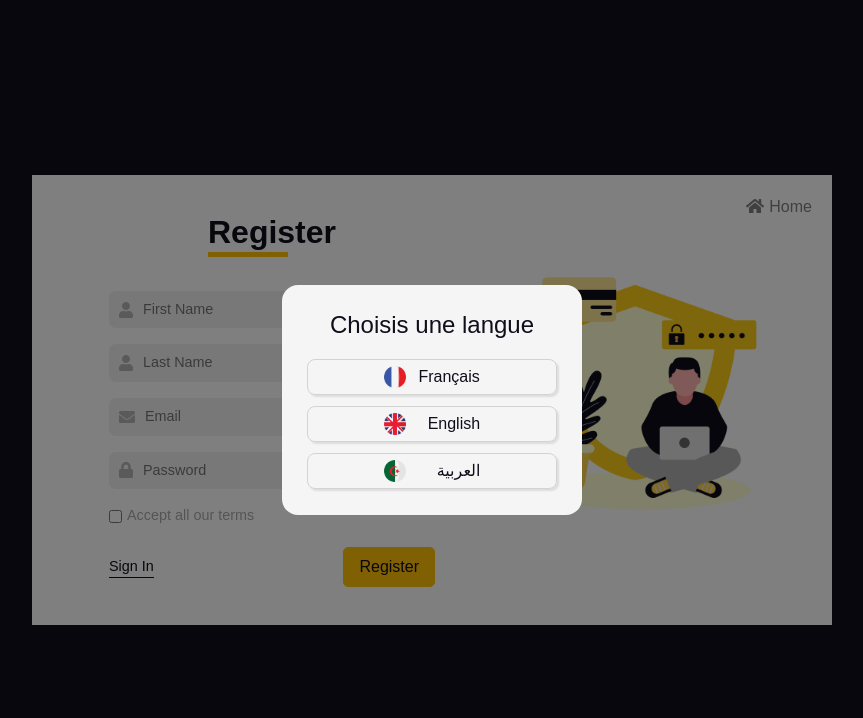
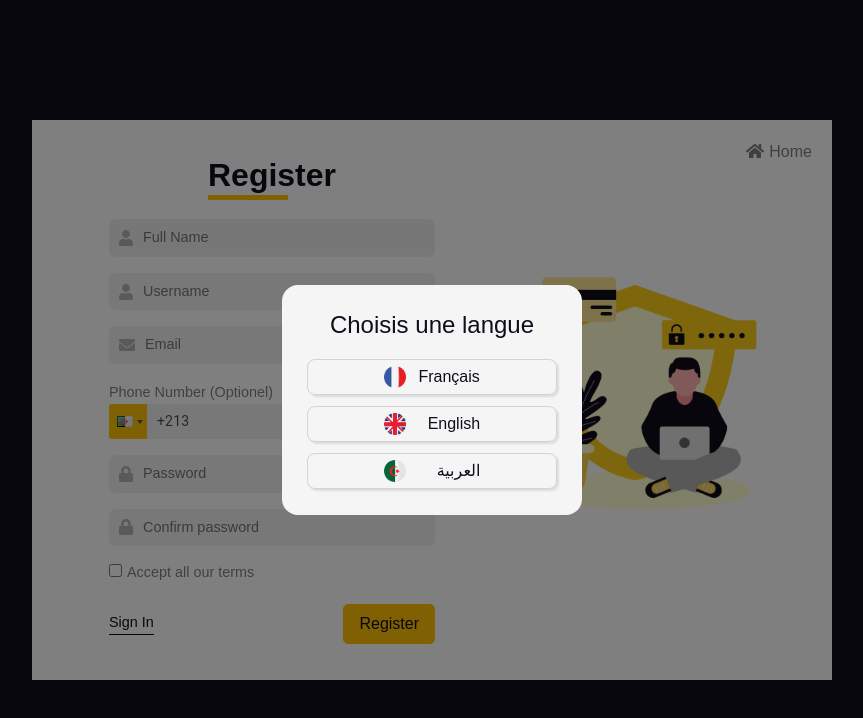
Before and after one commit to jugurthakcm/freelance-plateform, a React (Create React App) app: page /register in a window 1280 px wide. Shown: the top 718 px of the page, without its empty margins (208-1071 px from the left). Built offline with nearby package versions, Linux system fonts and the light colour scheme; a web font is replaced by a local one.

Commit message:
Adding input in Register page

```diff
--- a/package.json
+++ b/package.json
@@ -19,6 +19,7 @@
     "react-background-slider": "^2.0.0",
     "react-dom": "^17.0.1",
     "react-intl": "^5.10.6",
+    "react-phone-input-2": "^2.13.9",
     "react-router-dom": "^5.2.0",
     "react-scripts": "4.0.1",
     "react-stack-grid": "^0.7.1",
--- a/src/App.css
+++ b/src/App.css
@@ -16,6 +16,8 @@ body {
   }
 }
 
-input:focus {
+input:focus,
+button:focus,
+select:focus {
   outline: none !important;
 }
--- a/src/i18n/content/arabic.js
+++ b/src/i18n/content/arabic.js
@@ -43,9 +43,12 @@ const arabicContent = {
     register: {
       home: 'الرئيسية',
       title: 'تسجيل جديد',
-      firstName: 'الإسم',
-      lastName: 'اللقب',
+      fullName: 'الإسم الكامل',
+      username: 'إسم المستخدم',
+      email: 'البريد الإلكتروني',
+      phone: '(رقم الهاتف (إحتياطي',
       password: 'كلمة المرور',
+      confirmPassword: 'تأكيد كلمة المرور',
       terms: 'أقبل بالشروط',
       button: 'تسجيل',
       signIn: 'تسجيل الدخول',
--- a/src/i18n/content/english.js
+++ b/src/i18n/content/english.js
@@ -46,9 +46,12 @@ const englishContent = {
     register: {
       home: 'Home',
       title: 'Register',
-      firstName: 'First Name',
-      lastName: 'Last Name',
+      fullName: 'Full Name',
+      username: 'Username',
+      email: 'Email',
+      phone: 'Phone Number (Optionel)',
       password: 'Password',
+      confirmPassword: 'Confirm password',
       terms: 'Accept all our terms',
       button: 'Register',
       signIn: 'Sign In',
--- a/src/i18n/content/french.js
+++ b/src/i18n/content/french.js
@@ -43,9 +43,12 @@ const frenchContent = {
     register: {
       home: 'Acceuil',
       title: 'Inscription',
-      firstName: 'Prénom',
-      lastName: 'Nom',
+      fullName: 'Nom Complet',
+      username: 'Pseudo',
+      email: 'Email',
+      phone: 'Numéro de téléphone (Optionel)',
       password: 'Mot de passe',
+      confirmPassword: 'Confirmez votre mot de passe',
       terms: 'Accepter nos termes',
       button: 'Inscription',
       signIn: 'Connexion',
--- a/src/pages/Register.css
+++ b/src/pages/Register.css
@@ -5,7 +5,7 @@
   width: 100vw;
   height: 100vh;
   background-color: var(--black);
-  overflow: hidden;
+  overflow: auto;
 }
 
 .register__container {
@@ -14,7 +14,7 @@
   top: 50%;
   left: 50%;
   transform: translate(-50%, -50%);
-  height: 450px;
+  height: 560px;
   width: 100%;
   max-width: 800px;
   display: flex;
@@ -96,16 +96,50 @@
   color: rgb(180, 180, 180);
 }
 
+.register__phone {
+  margin-bottom: 1rem;
+}
+
+.register__phone label {
+  font-weight: 500;
+  font-size: 0.9rem;
+  color: gray;
+  margin-bottom: -5px;
+}
+
+.register__phone .react-tel-input input {
+  width: 100%;
+  background-color: rgb(240, 240, 240);
+  border: none;
+}
+
+.register__phone .react-tel-input input:focus {
+  box-shadow: none;
+}
+
+.register__phone .react-tel-input .flag-dropdown {
+  border: none;
+}
+
+.register__phone .react-tel-input .selected-flag {
+  background-color: var(--yellow) !important;
+}
+
+.register__phone .react-tel-input .selected-flag:hover {
+  background-color: var(--yellow) !important;
+}
+
 .register__checkbox {
   display: flex;
   align-items: center;
-  color: darkgray;
+  color: gray;
   font-weight: 500;
   font-size: 0.9rem;
 }
 
 .register__checkbox input {
   margin-right: 5px;
+  margin-top: -4px;
 }
 
 .register__submit {
--- a/src/pages/Register.js
+++ b/src/pages/Register.js
@@ -11,6 +11,8 @@ import {
 import { Link } from 'react-router-dom';
 import { FormattedMessage } from 'react-intl';
 import { useLanguageContext } from '../ContextAPI/LanguageProvider';
+import PhoneInput from 'react-phone-input-2';
+import 'react-phone-input-2/lib/style.css';
 
 const Register = () => {
   const handleSubmit = (e) => {
@@ -20,6 +22,15 @@ const Register = () => {
   const language = useLanguageContext()[0];
   const leftAfter = language !== 'arabic' ? '0' : 'unset';
   const rightAfter = language === 'arabic' ? '0' : 'unset';
+
+  // console.log(FetchCountries());
+  // const countries = FetchCountries();
+
+  // const handleChangePhone = () => {
+  //   var countrycode = document.getElementById('countrycode');
+  //   countrycode.options[countrycode.selectedIndex].text =
+  //     '+' + countrycode.value;
+  // };
 
   return (
     <div className="register">
@@ -35,11 +46,11 @@ const Register = () => {
             <div style={{ right: rightAfter, left: leftAfter }}></div>
           </h2>
           <form onSubmit={handleSubmit}>
-            <div className="register__firstName register__input">
+            <div className="register__fullName register__input">
               <FontAwesomeIcon icon={faUser} />
               <FormattedMessage
-                id="register.firstName"
-                defaultMessage="First Name"
+                id="register.fullName"
+                defaultMessage="Full Name"
               >
                 {(placeholder) => (
                   <input type="text" placeholder={placeholder} />
@@ -47,11 +58,11 @@ const Register = () => {
               </FormattedMessage>
             </div>
 
-            <div className="register__lastName register__input">
+            <div className="register_username register__input">
               <FontAwesomeIcon icon={faUser} />
               <FormattedMessage
-                id="register.lastName"
-                defaultMessage="Last Name"
+                id="register.username"
+                defaultMessage="Username"
               >
                 {(placeholder) => (
                   <input type="text" placeholder={placeholder} />
@@ -68,11 +79,30 @@ const Register = () => {
               </FormattedMessage>
             </div>
 
+            <div className="register__phone">
+              <label>
+                <FormattedMessage id="register.phone" />
+              </label>
+              <PhoneInput country={'dz'} />
+            </div>
+
             <div className="register__password register__input">
               <FontAwesomeIcon icon={faLock} />
               <FormattedMessage
                 id="register.password"
                 defaultMessage="Password"
+              >
+                {(placeholder) => (
+                  <input type="password" placeholder={placeholder} />
+                )}
+              </FormattedMessage>
+            </div>
+
+            <div className="register__password register__input">
+              <FontAwesomeIcon icon={faLock} />
+              <FormattedMessage
+                id="register.confirmPassword"
+                defaultMessage="Confirm password"
               >
                 {(placeholder) => (
                   <input type="password" placeholder={placeholder} />
```
Also changed, not shown: 1 other file (tests, documents, lock files or other folders).
